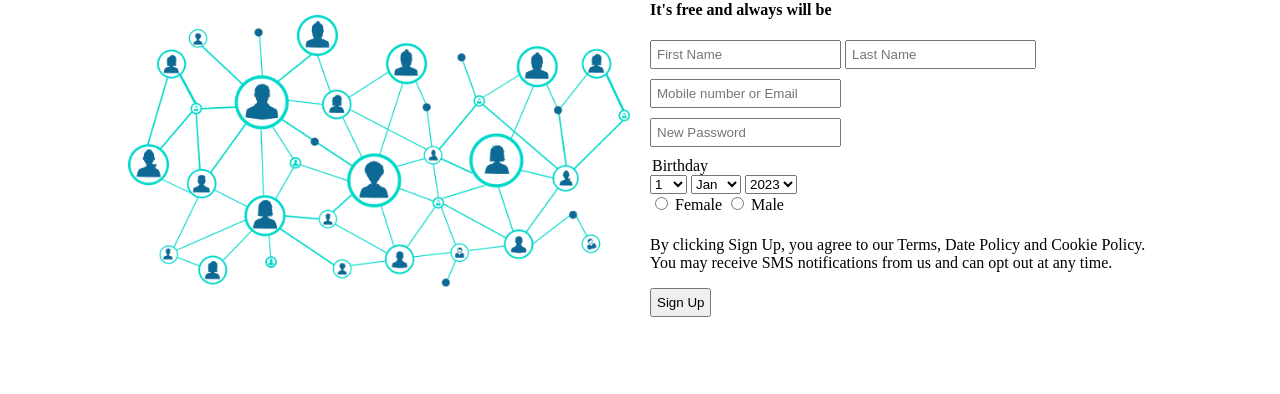
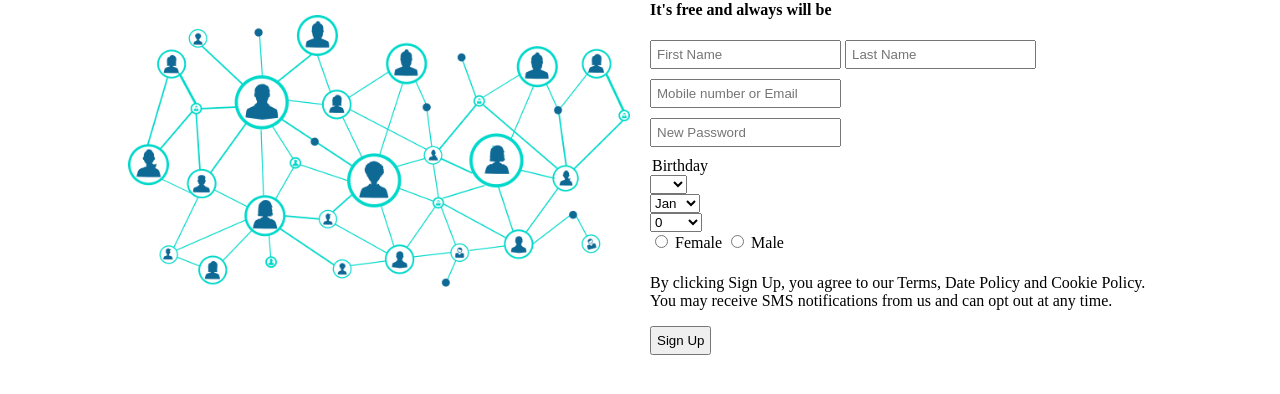
Before and after one commit to mrazavi91/facebook-signup-clone-mini-challenge, a plain HTML site: page index.html in a window 1280 px wide. Shown: the part 146-540 px from the top of the page. Drawn offline with Linux system fonts and the light colour scheme.

Commit message:
added date

```diff
--- a/index.html
+++ b/index.html
@@ -5,6 +5,25 @@
 	<meta http-equiv="X-UA-Compatible" content="IE=edge">
 	<meta name="viewport" content="width=device-width, initial-scale=1.0">
 	<title>Facebook Clone</title>
+	<script type="text/javascript">
+		window.onload = function () {
+			var ddl = document.getElementById('day').getElementsByTagName("select")[0];
+			var ddl1 = document.getElementById('year').getElementsByTagName("select")[0];
+			for (var i = 1; i <= 31; i++) {
+				var theOption = new Option;
+				theOption.text = i;
+				theOption.value = i;
+				ddl.options[i] = theOption;
+			}
+			for (var i = 1920; i <= 2023; i++) {
+				var theOption = new Option;
+				theOption.text = i;
+				theOption.value = i;
+				ddl1.options[i] = theOption;
+			}
+		};
+	</script>
+
 
 	<link rel="stylesheet" href="style.css">
 </head>
@@ -36,39 +55,13 @@
 			<br>
 			<input type="password" placeholder="New Password">
 			<legend>Birthday</legend>
-			<select>
-				<option>1</option>
-				<option>2</option>
-				<option>3</option>
-				<option>4</option>
-				<option>5</option>
-				<option>6</option>
-				<option>7</option>
-				<option>8</option>
-				<option>9</option>
-				<option>10</option>
-				<option>11</option>
-				<option>12</option>
-				<option>13</option>
-				<option>14</option>
-				<option>15</option>
-				<option>16</option>
-				<option>17</option>
-				<option>18</option>
-				<option>19</option>
-				<option>20</option>
-				<option>21</option>
-				<option>22</option>
-				<option>23</option>
-				<option>24</option>
-				<option>25</option>
-				<option>26</option>
-				<option>27</option>
-				<option>28</option>
-				<option>29</option>
-				<option>30</option>
-				<option>31</option>
-			</select>
+
+			<div id="day">
+				<select id="AgeDropdownId" name="AgeDropdown" class="AgeDropdown" runat="server">
+					<option value="0"></option>
+				</select>
+			</div>
+
 			<select>
 				<option>Jan</option>
 				<option>Feb</option>
@@ -82,12 +75,11 @@
 				<option>Nov</option>
 				<option>Dec</option>
 			</select>
-			<select>
-				<option>2023</option>
-				<option>2022</option>
-				<option>2021</option>
-				<option>2020</option>
-			</select>
+			<div id="year">
+				<select id="year" id="AgeDropdownId" name="AgeDropdown" class="AgeDropdown" runat="server">
+					<option value="0"> 0</option>
+				</select>
+
 			<br>
 
 			<input type="radio">
```
